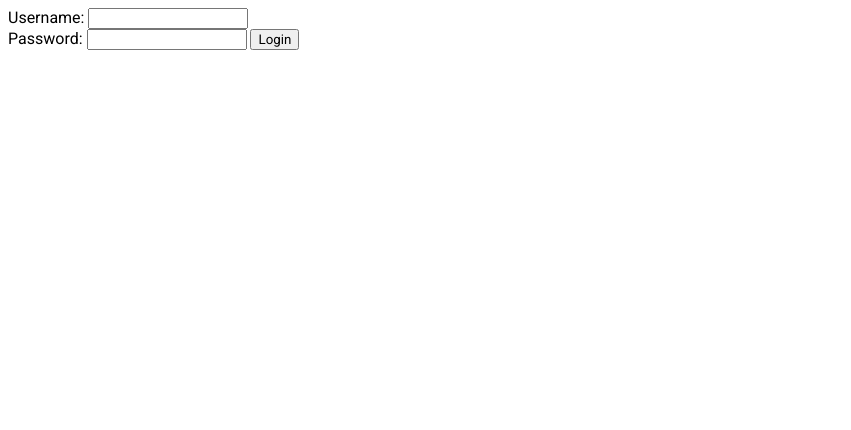
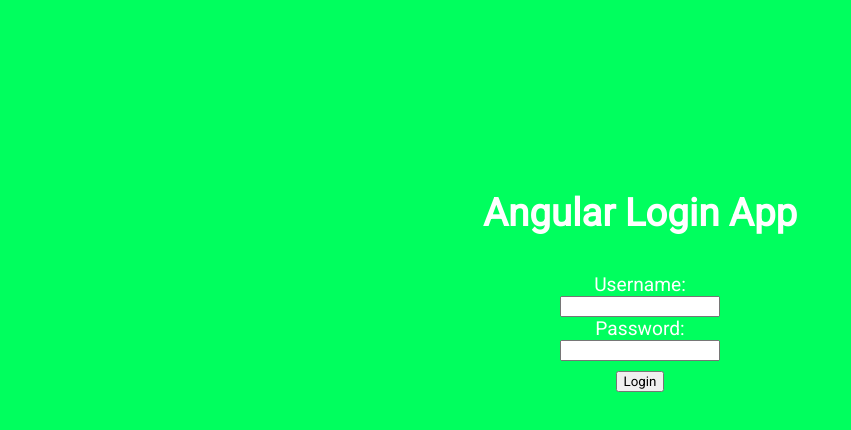
Before and after one commit to OstapHetman/angular-login-app, a plain HTML site: page index.html in a window 1280 px wide. Shown: the whole page, without its empty margins (0-851 px from the left). Drawn offline with nearby package versions, Linux system fonts and the light colour scheme; some packages are replaced by stand-ins of ours.

Commit message:
some style pages

```diff
--- a/css/index.css
+++ b/css/index.css
@@ -1,12 +1,3 @@
 * {
 	font-family: 'Roboto', sans-serif;
 }
-article {
-	display: flex;
-	height: 100px;
-	width: 100px;
-	margin: auto;
-	margin-top: 40%;
-	background-color: #00ffab;
-	color: white;
-}
--- a/js/controller.js
+++ b/js/controller.js
@@ -10,14 +10,10 @@ app.config(function($routeProvider)
 		resolve: {
 			"check": function($location, $rootScope) {
 				if(!$rootScope.loggenIn) {
-					$location.path('');
-				}
-				else {
-					templateUrl:'dashboard.html';
+					$location.path('/');
 				}
 			}
 		},
-
 			templateUrl: 'dashboard.html'
 	})
 	.otherwise ({
--- a/login.html
+++ b/login.html
@@ -1,6 +1,30 @@
+<style type="text/css">
+ body {
+ 	background-color: #00ff5e;
+ 	color: white;
+ 	font-family: 'Roboto', sans-serif;
+
+ }
+	form {
+		display: flex;
+		justify-content: center;
+		align-items: center;
+		flex-direction: column;
+		margin-top: 12%;
+		font-size: 1.2em;
+	}
+	form p {
+		font-weight: bold;
+		font-size: 2em;
+	}
+	button {
+		margin-top: 10px;
+	}
+</style>
 <div ng-controller="loginCtrl">
 	<form action="/" id="myLogin">
-		Username: <input type="text" name="username" id="username" ng-model="username"><br>
+		<p>Angular Login App</p>
+		Username: <input type="text" name="username" id="username" ng-model="username">
 		Password: <input type="password" name="password" id="password" ng-model="password">
 		<button type="button" ng-click="submit()">Login</button>
 	</form>
```
Also changed, not shown: dashboard.html (+17 -1 lines).
